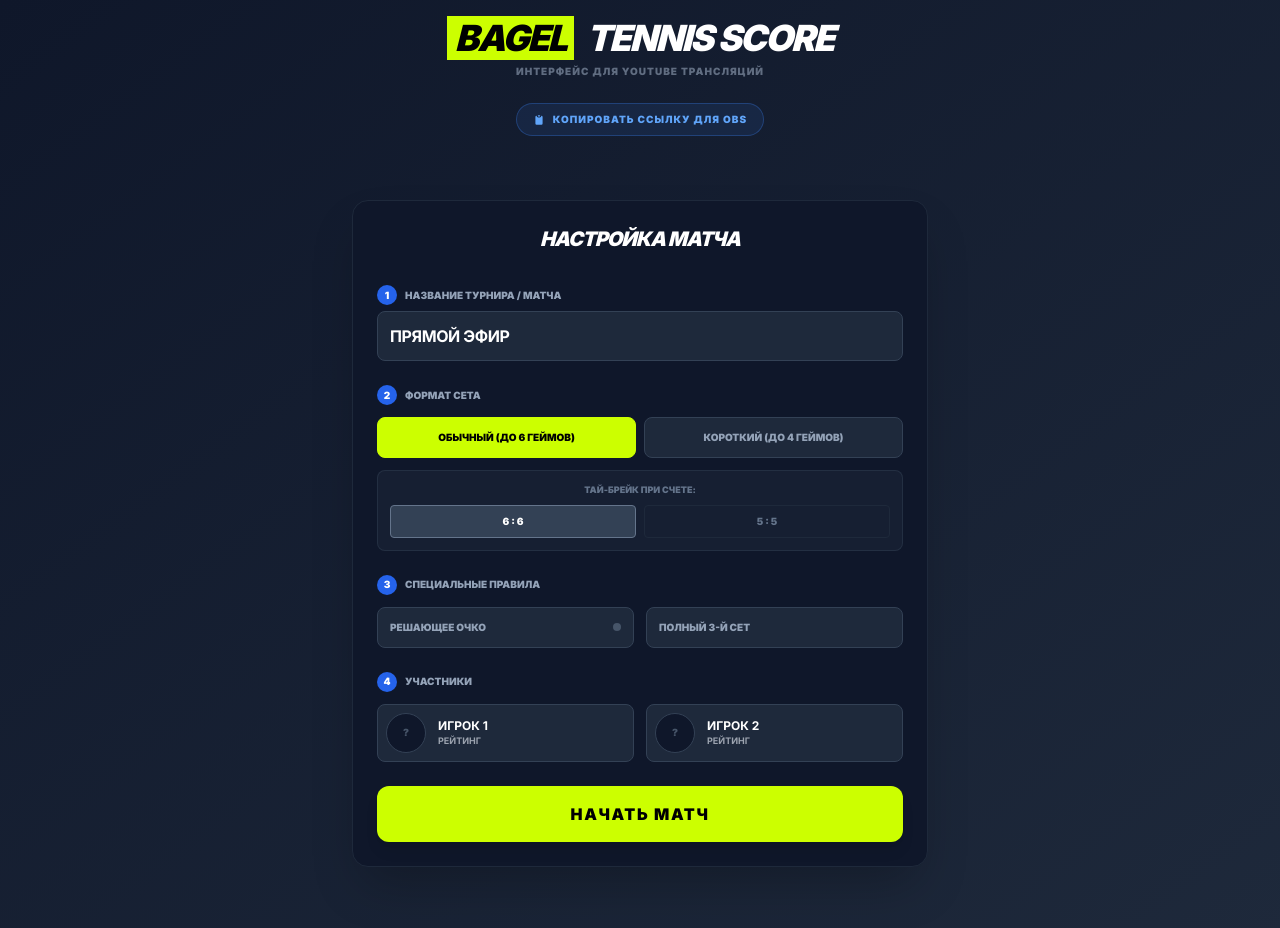
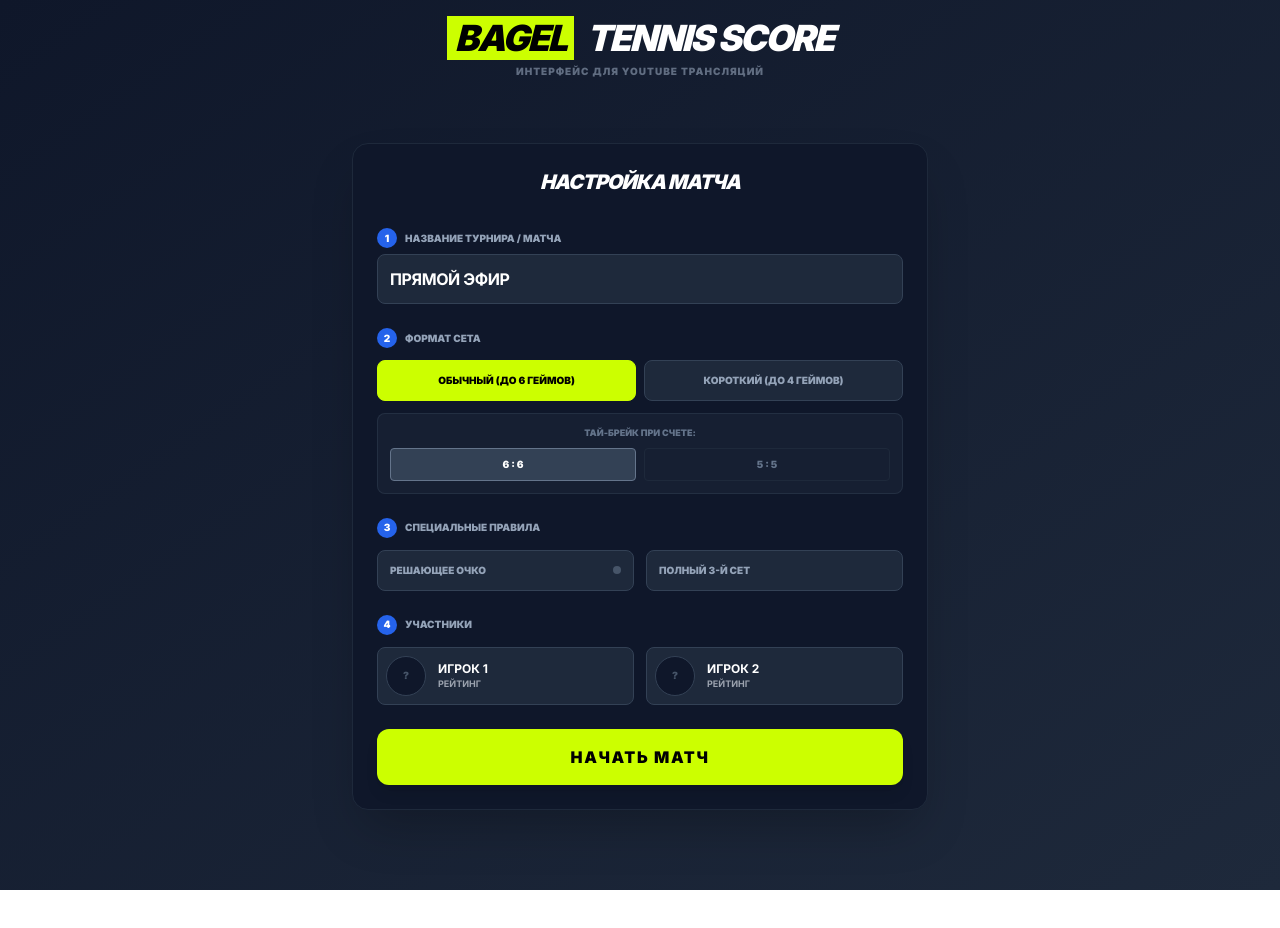
Before and after one commit to nikitacheful/Bagelscore, a React (Vite) app: page / in a window 1280 px wide. Shown: the top 928 px of the page. After the commit the page ends 890 px from the top, so only its background shows below. Built offline with nearby package versions, Linux system fonts and the light colour scheme.

Commit message:
Add files via upload

```diff
--- a/App.tsx
+++ b/App.tsx
@@ -1,4 +1,3 @@
-
 import React, { useState, useEffect, useCallback, useRef } from 'react';
 import { MatchState, MatchSettings, PlayerState } from './types';
 import Scoreboard from './components/Scoreboard';
@@ -182,6 +181,7 @@ const App: React.FC = () => {
         </h1>
         <p className="text-slate-400 text-[10px] mt-1 font-black tracking-widest uppercase opacity-60">интерфейс для YouTube трансляций</p>
 
+        {match.status !== 'setup' && (
           <button
             onClick={handleCopyObsLink}
             className={`mt-6 flex items-center gap-2 px-4 py-2 rounded-full border transition-all active:scale-95 text-[10px] font-black uppercase tracking-widest ${
@@ -207,6 +207,7 @@ const App: React.FC = () => {
               </>
             )}
           </button>
+        )}
       </header>
 
       <div className="w-full max-w-5xl">
```
Lines whose indentation alone changed are shown as unchanged.
